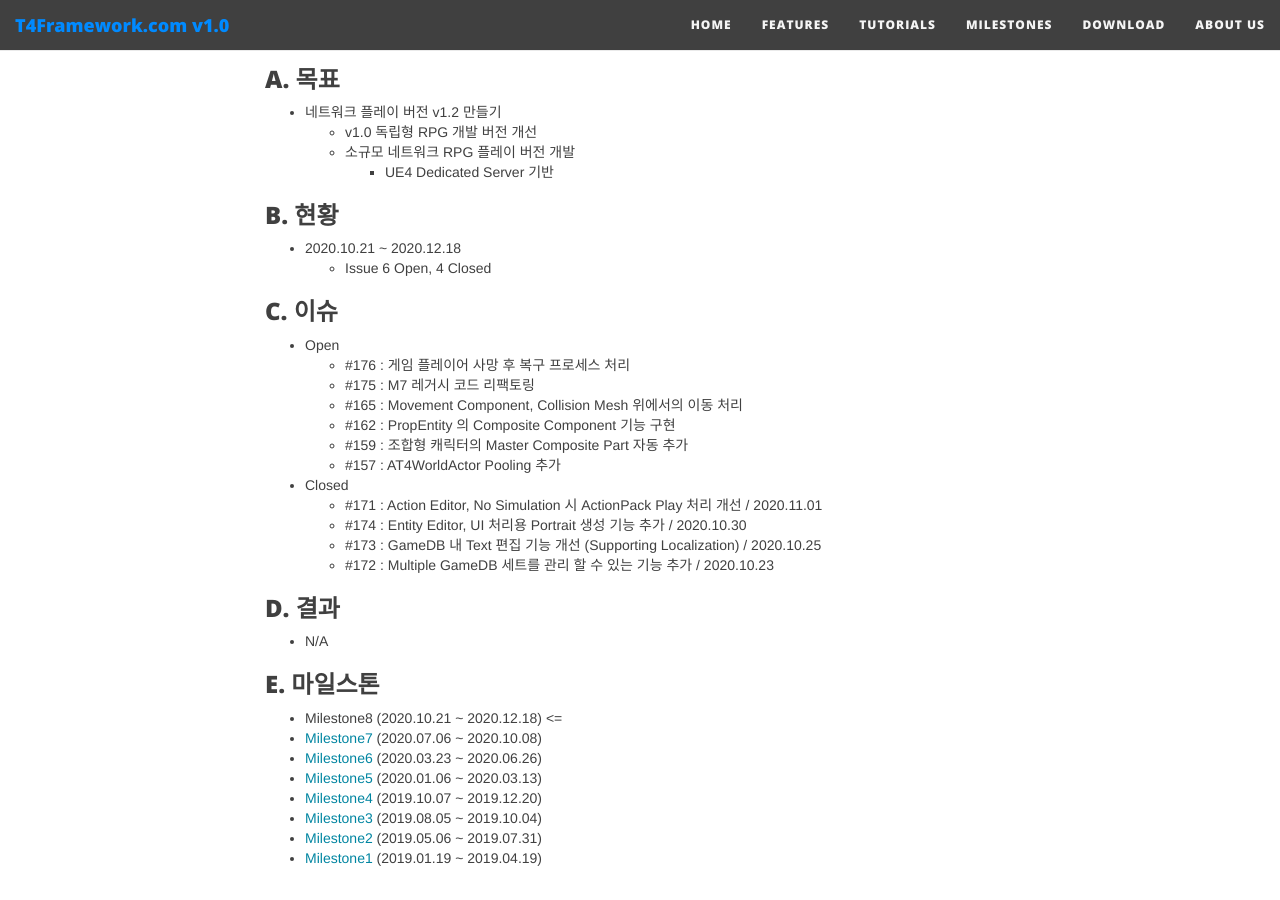
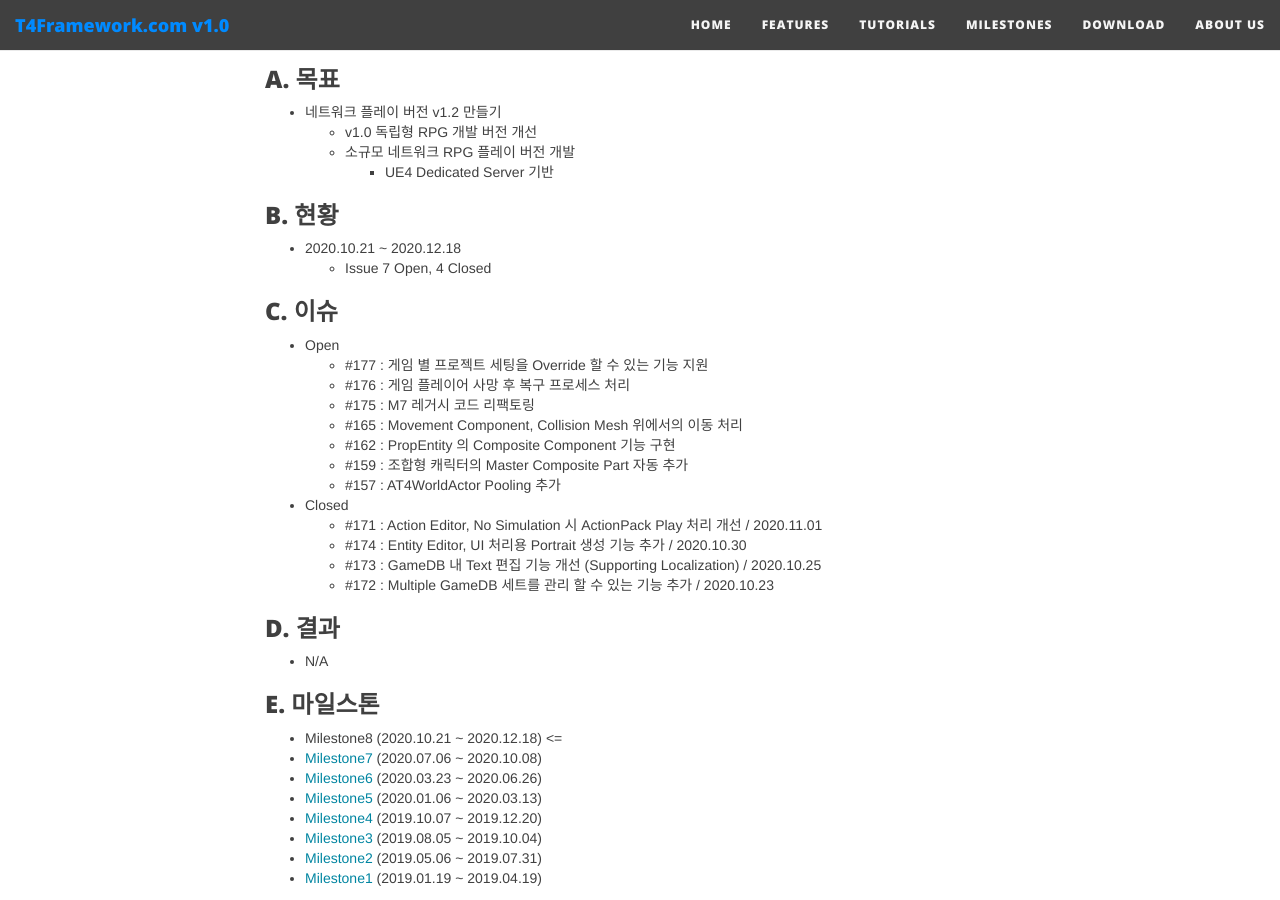
Before and after one commit to T4Framework/T4Framework_WebSite, a Jekyll site: the page built from docs/T4Framework_Milestone8_Achieved.md, in a window 1280 px wide and 900 px high, scrolled down 317 px. Built offline with Jekyll 4.4.1, drawn with Linux system fonts in a browser that asks for light colours; nearby versions of some CDN libraries.

Commit message:
마일스톤 8 업데이트

```diff
--- a/docs/T4Framework_Milestone8_Achieved.md
+++ b/docs/T4Framework_Milestone8_Achieved.md
@@ -15,11 +15,12 @@ subtitle: Milestone 8 (2020.10.21 ~ 2020.12.18)
 ### B. 현황
 
 - 2020.10.21 ~ 2020.12.18
-  - Issue 6 Open, 4 Closed
+  - Issue 7 Open, 4 Closed
 
 ### C. 이슈
 
 - Open
+  - #177 : 게임 별 프로젝트 세팅을 Override 할 수 있는 기능 지원
   - #176 : 게임 플레이어 사망 후 복구 프로세스 처리
   - #175 : M7 레거시 코드 리팩토링
   - #165 : Movement Component, Collision Mesh 위에서의 이동 처리
```
